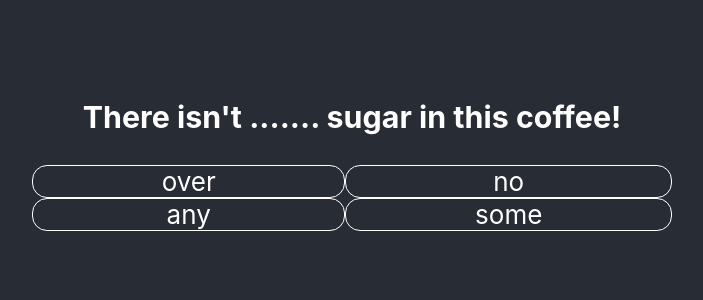
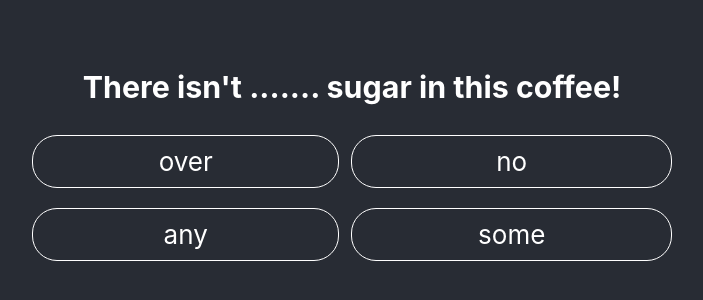
Before and after one commit to mohamadamgad/fluently, a React (Create React App) app: page /test in a window 1280 px wide. Shown: the part 250-550 px from the top of the page, without its empty margins (288-991 px from the left). Built offline with nearby package versions, Linux system fonts and the light colour scheme.

Commit message:
feat: use css grid for the answers styles

```diff
--- a/src/components/Test.js
+++ b/src/components/Test.js
@@ -5,15 +5,21 @@ const container = {
 };
 
 const answerContainer = {
-    display: "grid",
-    gridTemplateAreas: '"span span" "span span"'
+    display: "inline-grid",
+    gridTemplateAreas: '"span span" "span span"',
+    gridGap: "20px 12px",
+    width: "100%"
 };
 const answerText = {
     border: "1px solid",
-    borderRadius: "15px"
+    borderRadius: "25px",
+    justifyItems: "center",
+    alignItems: "center",
+    cursor: "pointer"
 };
 const answerParagraph = {
-    margin: 0
+    margin: 0,
+    padding: "10px"
 };
 
 function Test() {
```
